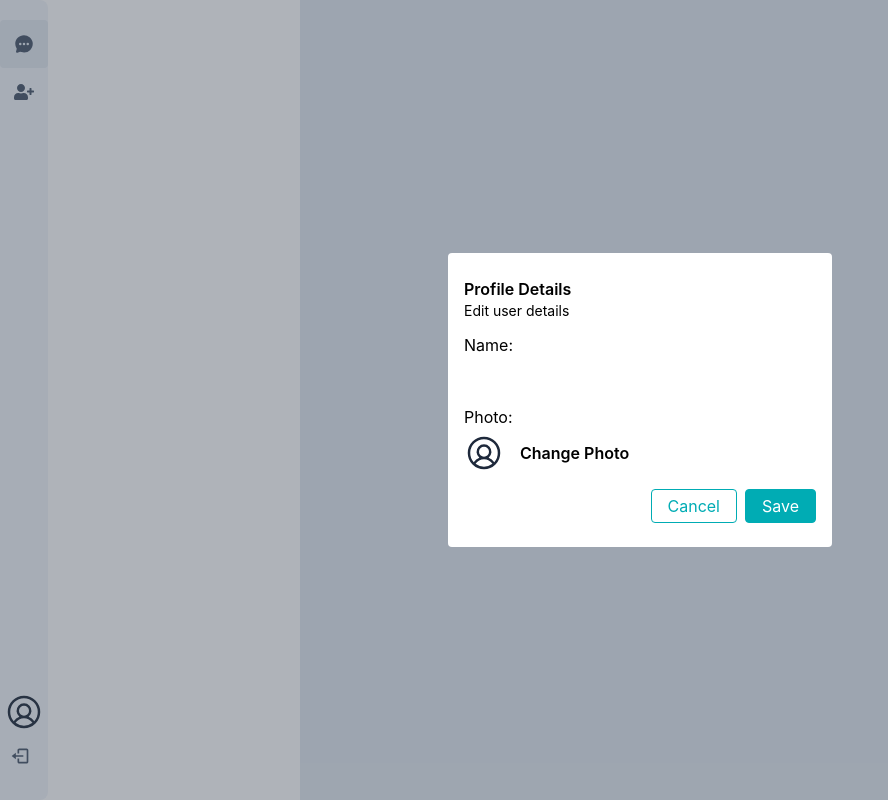
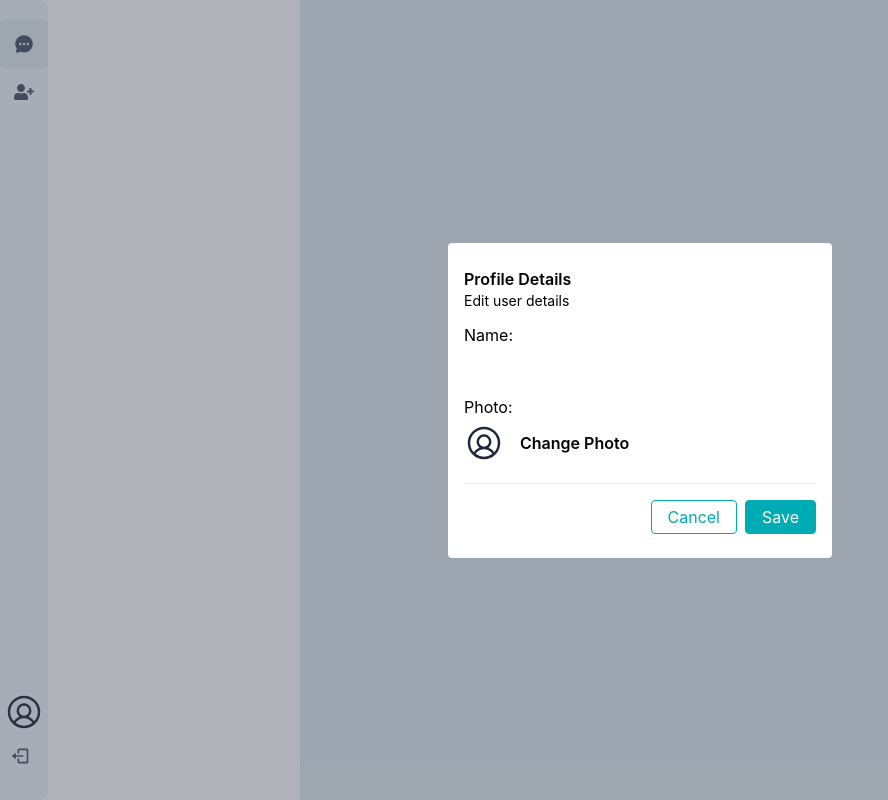
Before and after one commit to Noamit/CHAT-APP, a React (Create React App) app in the folder client/: page / in a window 1280 px wide. Shown: the whole page, without its empty margins (0-888 px from the left). Built offline with nearby package versions, Linux system fonts and the light colour scheme; no server answers.

Commit message:
styling EditUserDetails

```diff
--- a/client/src/components/EditUserDetails.js
+++ b/client/src/components/EditUserDetails.js
@@ -126,7 +126,7 @@ const EditUserDetails = ({ onClose, user }) => {
             </div>
           </div>
 
-          {/* <Divider /> */}
+          <div className="p-[0.5px] bg-slate-200 my-1"></div>
           <div className="flex gap-2 w-fit ml-auto ">
             <button
               onClick={onClose}
```
